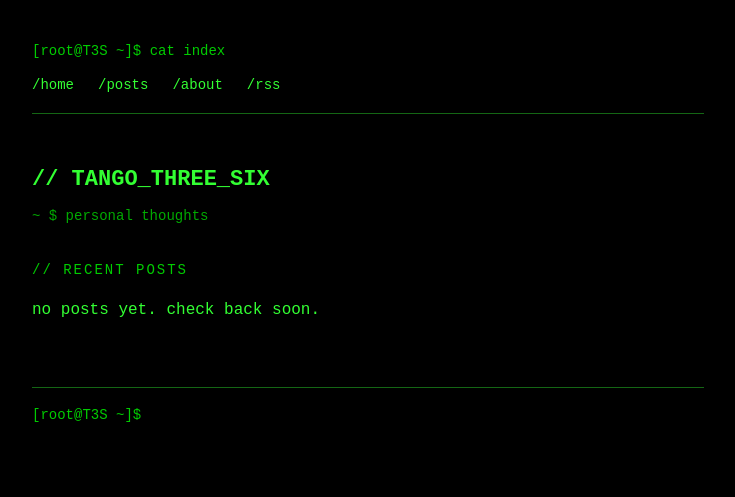
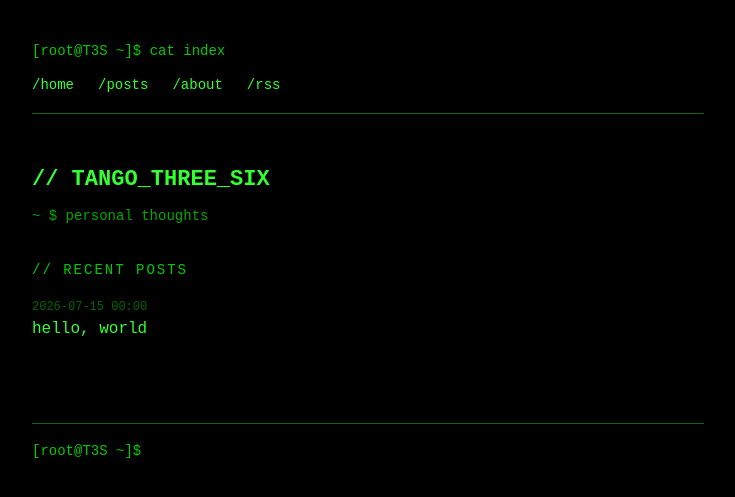
Before and after one commit to TangoThreeSix/TangoThreeSix.github.io, a Jekyll site: the page built from index.md, in a window 1280 px wide. Shown: the top 497 px of the page, without its empty margins (272-1007 px from the left). Built offline with Jekyll 4.4.1, drawn with Linux system fonts in a browser that asks for light colours.

Commit message:
Fix: use site.posts instead of paginator

```diff
--- a/_config.yml
+++ b/_config.yml
@@ -5,9 +5,6 @@ author: Jan
 
 markdown: kramdown
 permalink: /:title/
-paginate: 10
-paginate_path: /page/:num/
-
 # GitHub Pages plugins
 plugins:
   - jekyll-paginate
--- a/index.md
+++ b/index.md
@@ -8,26 +8,15 @@ title: home
 
 <div class="section-header">// recent posts</div>
 
-{% if paginator.posts.size > 0 %}
+{% if site.posts.size > 0 %}
 <ul class="post-list">
-  {% for post in paginator.posts %}
+  {% for post in site.posts %}
   <li>
     <div class="post-meta">{{ post.date | date: "%Y-%m-%d %H:%M" }}</div>
     <a href="{{ post.url }}">{{ post.title }}</a>
   </li>
   {% endfor %}
 </ul>
-
-<div class="pagination">
-  {% if paginator.previous_page %}
-    <a href="{{ paginator.previous_page_path }}">&lt;&lt; newer</a>
-  {% else %}
-    <span></span>
-  {% endif %}
-  {% if paginator.next_page %}
-    <a href="{{ paginator.next_page_path }}">older &gt;&gt;</a>
-  {% endif %}
-</div>
 {% else %}
 <p>no posts yet. check back soon.</p>
 {% endif %}
```
